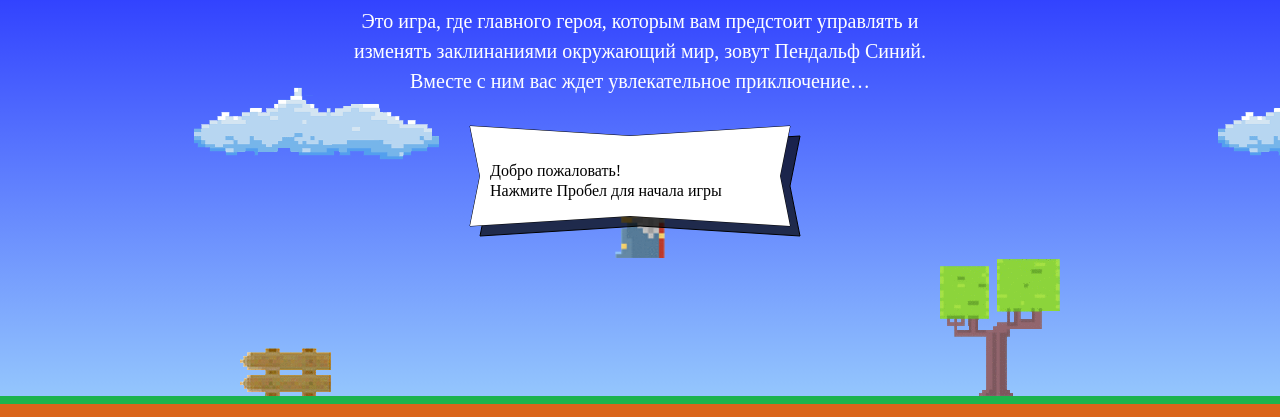
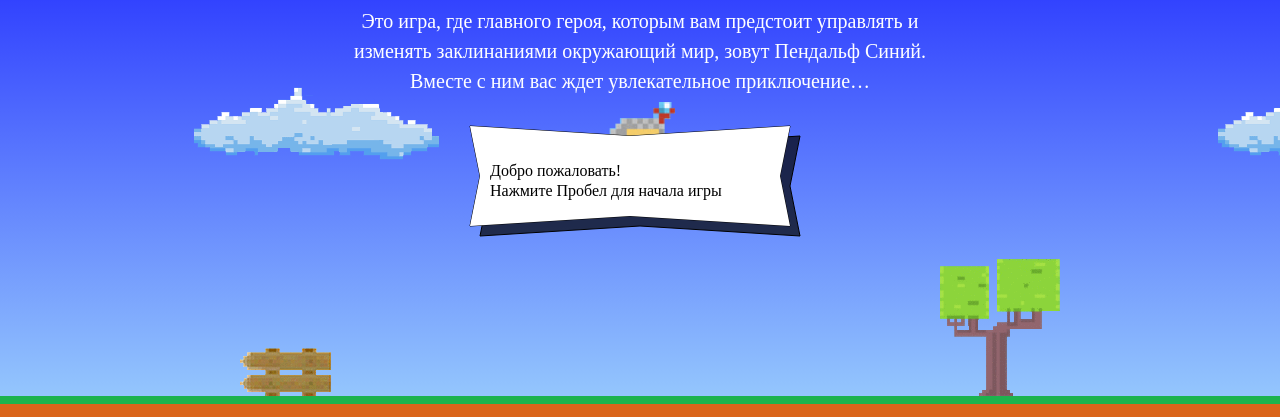
Before and after one commit to Anastasiya-Harris/1001141-code-and-magick-19, a website: page index.html in a window 1280 px wide. Shown: the part 203-620 px from the top of the page. Drawn offline with Linux system fonts and the light colour scheme; a web font is replaced by a local one.

Commit message:
Привки от наставника, названия констант написаны прописными

```diff
--- a/index.html
+++ b/index.html
@@ -181,7 +181,7 @@
   </div>
 </template>
 <script>
-  var fireballSize = 22;
+  var FIREBALL_SIZE = 22;
   var wizardSpeed = 3;
   var wizardWidth = 70;
 
@@ -198,8 +198,9 @@
   };
 
   var getWizardY = function(height) {
-    return (height - getWizardHeight(wizardWidth)) / 3;
+    return height / 3 - getWizardHeight(wizardWidth);
   };
+
 </script>
 <script src="js/game.js"></script>
 
```
